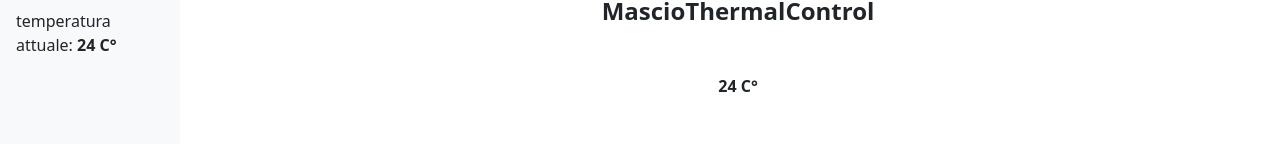
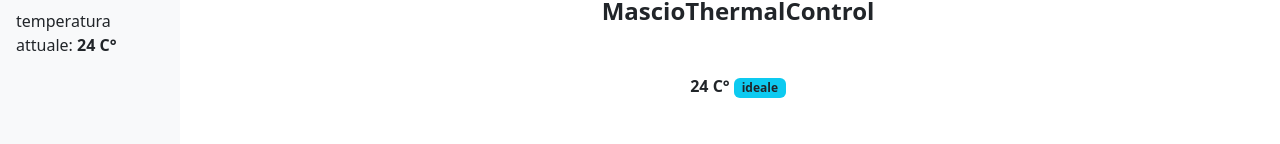
Before and after one commit to MascioAndreaDEV/react-context, a React (Vite) app: page / in a window 1280 px wide. Shown: the part 161-305 px from the top of the page. Built offline with nearby package versions, Linux system fonts and the light colour scheme.

Commit message:
completed bonus: Derived state for BadgeTemperature, integrate dervide state in contextAPI

```diff
--- a/src/App.jsx
+++ b/src/App.jsx
@@ -21,6 +21,11 @@ setTemperature(gradi => gradi > 22 ? gradi - 1 : gradi)
     setTemperature(24)
     }
 
+    const isMax = temperature >= 37;
+    const isMin = temperature <= 22;
+    const statusMessage = temperature > 30 ?
+    'caldo' : temperature < 24 ? 'fresco' : 'ideale';
+
   return (
     <div className="d-flex flex-column min-vh-100">
       <Header />
@@ -28,7 +33,10 @@ setTemperature(gradi => gradi > 22 ? gradi - 1 : gradi)
         {temperature,
           handleColder,
           handleWarmer,
-          handleReset
+          handleReset,
+          isMax,
+          isMin,
+          statusMessage
         }
         }>
       <div className="flex-grow-1 d-flex gap-3">
--- a/src/components/sections/ThermostatSection.jsx
+++ b/src/components/sections/ThermostatSection.jsx
@@ -3,14 +3,14 @@ import TemperatureContext from "../context/TemperatureContext"
 
 export default function ThermostatSection() {
 
-  const {temperature, handleColder, handleWarmer, handleReset} = useContext(TemperatureContext)
+  const {temperature, handleColder, handleWarmer, handleReset, statusMessage, isMin, isMax} = useContext(TemperatureContext)
 
 
   return (
     <div className="p-4">
       <h2 className="h4 mb-3 fw-bold text-center mt-5">MascioThermalControl</h2>
 
-      <p className="text-center mt-5 fw-bolder">{temperature} C°</p>
+      <p className="text-center mt-5 fw-bolder">{temperature} C° <span className="badge bg-info text-dark">{statusMessage}</span></p>
 
 
       <div className="btn-group d-flex gap-4 mt-5 " role="group" aria-label="Thermal controls">
```
